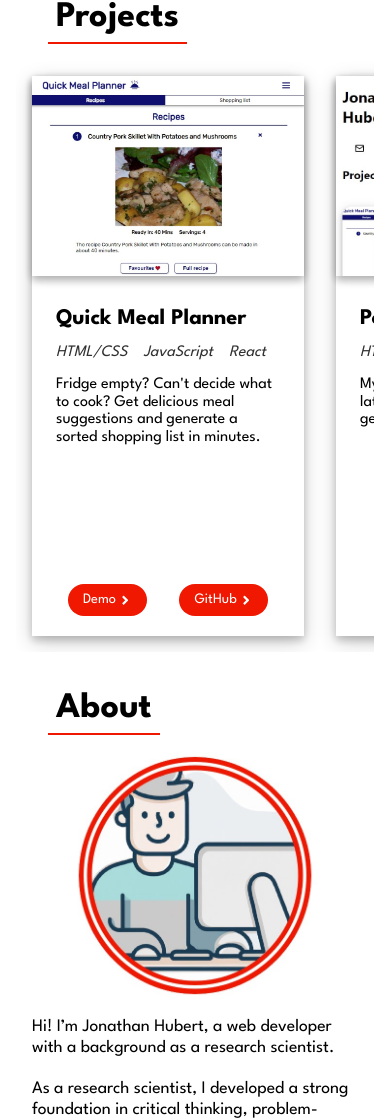
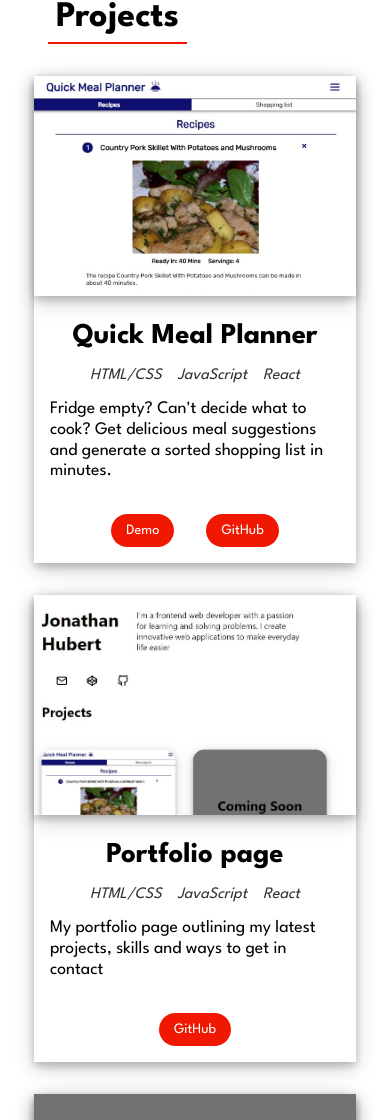
Before and after one commit to jhprojectsnz/portfolio-page, a React (Vite) app: page / in a window 390 px wide. Shown: the part 364-1484 px from the top of the page. Built offline with nearby package versions, Linux system fonts and the light colour scheme.

Commit message:
Update projects layout

```diff
--- a/src/Components/ProjectCard.css
+++ b/src/Components/ProjectCard.css
@@ -3,20 +3,23 @@ Media queries for mobile/narrow screen */
 
 .project-card {
   position: relative;
-  display: flex;
+  display: grid;
+  grid-template-columns: repeat(2, auto);
+  grid-template-rows: repeat(3, auto);
   width: 90%;
-  height: 16rem;
-  gap: 2rem; /*between text and image */
+  gap: 1.5rem;
   padding: 2rem;
   box-shadow: 0 4px 8px 0 rgba(0, 0, 0, 0.2), 0 6px 20px 0 rgba(0, 0, 0, 0.19);
 }
 
 .project-img {
+  grid-column: 2;
+  grid-row: 1 / 4;
   min-width: 250px;
   height: 200px;
   object-fit: cover;
   object-position: top;
-  border-radius: 5px;
+  border-radius: 15px;
   box-shadow: 0 4px 8px 0 rgba(0, 0, 0, 0.2), 0 6px 20px 0 rgba(0, 0, 0, 0.19);
 }
 
@@ -31,14 +34,16 @@ Media queries for mobile/narrow screen */
 }
 
 .project-card h3 {
-  font-size: 1.4rem;
+  font-size: 1.8rem;
+  line-height: 2rem;
   margin-bottom: 1rem;
 }
 
 .project-text {
   width: 100%;
   margin-bottom: 1rem;
-  line-height: 1.1rem;
+  line-height: 1.3rem;
+  font-size: 1.1rem;
 }
 
 .technologies {
@@ -50,67 +55,94 @@ Media queries for mobile/narrow screen */
 }
 
 .btn-container {
-  position: absolute;
-  bottom: 20px;
-  left: 30px;
   display: flex;
-  gap: 1rem; /*between buttons*/
+  flex-wrap: wrap;
+  gap: 2rem; /*between buttons*/
 }
 
 .project-btn {
-  gap: 2px; /*between text and arrow icon buttons */
+  height: fit-content;
   /*Padding and font smaller than other buttons*/
-  padding: 8px 15px;
+  padding: 10px 15px;
   font-size: 0.9rem;
-  line-height: 1rem;
 }
 
 @media (max-width: 800px) {
   .project-card {
-    height: 35rem;
-    min-width: 17rem;
+    height: auto;
+    grid-template-columns: repeat(2, 1fr);
+    grid-template-rows: repeat(4, auto);
+    align-items: center;
+    padding: 1.5rem 1rem;
+    gap: 0;
+  }
+
+  .project-img {
+    min-width: auto;
+    height: 150px;
+    grid-column: 2;
+    grid-row: 1 / 4;
+    justify-self: center;
+  }
+
+  .project-text-container {
+    grid-column: 1;
+    grid-row: 1 / 3;
+    padding: 0 1rem;
+    margin-bottom: 1rem;
+  }
+
+  .project-card h3 {
+    text-align: center;
+  }
+
+  .project-text {
+    grid-row: 4;
+    grid-column: 1 / 3;
+    padding: 0 1.5rem;
+    margin: 2rem 0 0;
+  }
+
+  .btn-container {
+    justify-content: center;
+    grid-column: 1;
+    grid-row: 3;
+  }
+}
+
+@media (max-width: 500px) {
+  .project-card {
+    display: flex;
     flex-direction: column;
     padding: 0;
-    gap: 1rem;
   }
 
   .project-img {
     width: 100%;
-    min-height: 200px;
+    height: 220px;
+    margin: 0;
     border-radius: 0;
-    box-shadow: 0 4px 8px 0 rgba(0, 0, 0, 0.2), 0 3px 10px 0 rgba(0, 0, 0, 0.19);
   }
 
   .project-text-container {
     /*Shift text below image*/
     order: 2;
-    /*Display flex to allow reorder of technologies and text */
-    display: flex;
-    flex-direction: column;
-    padding: 0 1.5rem;
+    margin: 1.5rem 0 1rem;
   }
 
-  .project-card h3 {
-    margin: 1rem 0;
+  .technologies {
+    justify-content: center;
   }
 
   .project-text {
     /* shift below technologies by chaning order */
-    order: 2;
-    width: 100%;
-  }
-
-  .technologies {
-    /* shift above text by chaning order */
-    order: 1;
-    margin-bottom: 1rem;
+    order: 3;
+    padding: 0 1rem;
+    margin: 0 0 1rem;
   }
 
   .btn-container {
-    bottom: 20px;
-    left: 0;
-    width: 100%;
-    justify-content: center;
-    gap: 2rem;
+    order: 4;
+    margin: 1rem 0;
   }
 }
--- a/src/Components/ProjectCard.jsx
+++ b/src/Components/ProjectCard.jsx
@@ -11,11 +11,11 @@ export default function ProjectCard({ data }) {
       key={data.name}
       initial={{
         opacity: 0,
-        x: -200,
+        y: 100,
       }}
       whileInView={{
         opacity: 1,
-        x: 0,
+        y: 0,
         transition: {
           delay: 0.5,
           duration: 1,
@@ -25,13 +25,13 @@ export default function ProjectCard({ data }) {
     >
       <div className="project-text-container">
         <h3>{data.name}</h3>
-        {data.discription && <p className="project-text">{data.discription}</p>}
         <div className="technologies">
           {data.technologies.map((item) => (
             <p key={item}>{item}</p>
           ))}
         </div>
       </div>
+      {data.discription && <p className="project-text">{data.discription}</p>}
       {data.img ? (
         <img className="project-img" src={data.img} alt={data.name} />
       ) : (
@@ -46,7 +46,6 @@ export default function ProjectCard({ data }) {
             className="button project-btn"
           >
             Demo
-            <FaAngleRight />
           </a>
         )}
         {data.github && (
@@ -57,7 +56,6 @@ export default function ProjectCard({ data }) {
             className="button project-btn"
           >
             GitHub
-            <FaAngleRight />
           </a>
         )}
       </div>
--- a/src/Components/Projects.css
+++ b/src/Components/Projects.css
@@ -9,13 +9,3 @@ Media queries for mobile/narrow screen */
   gap: 2rem;
   padding: 1rem 0;
 }
-
-/* Narrow screen and mobile - verticle project cards with horizontal scroll */
-@media (max-width: 800px) {
-  .projects-container {
-    flex-direction: row;
-    justify-content: flex-start;
-    overflow-x: scroll;
-    padding: 1rem;
-  }
-}
```
